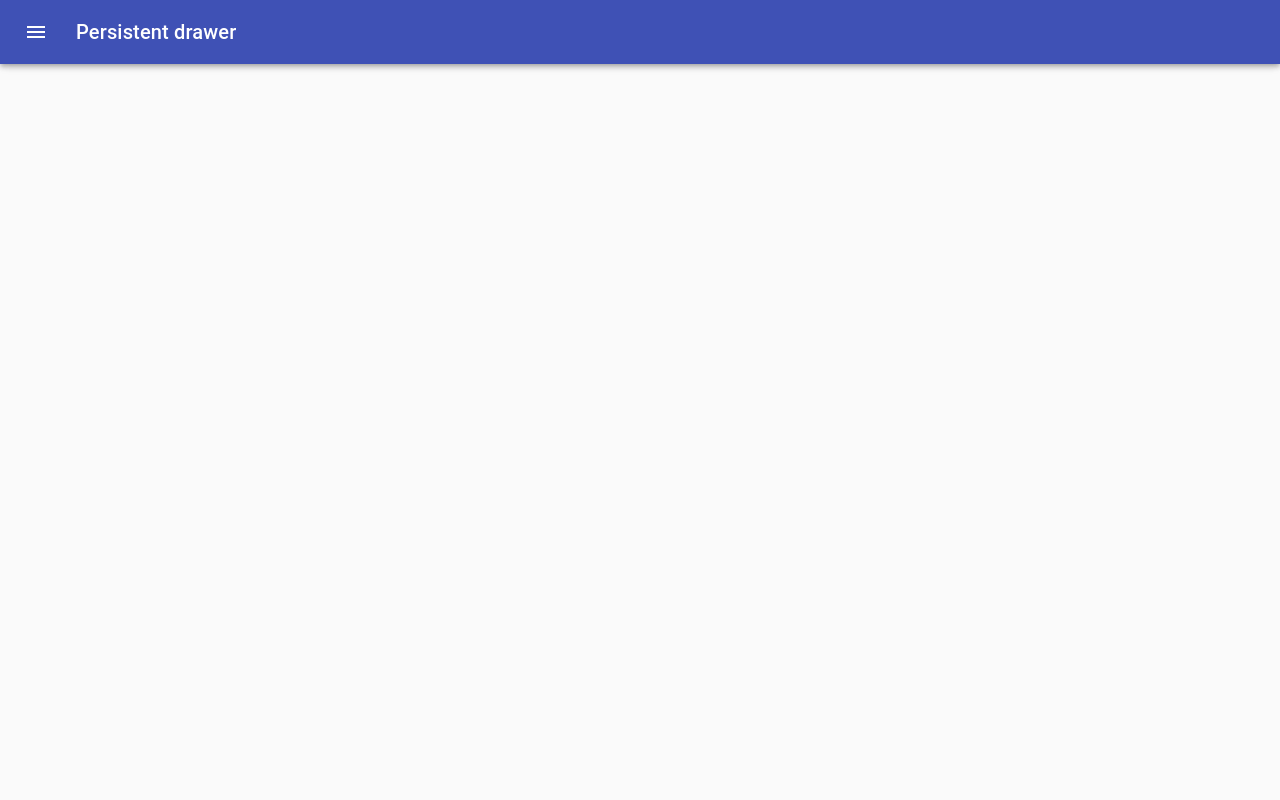
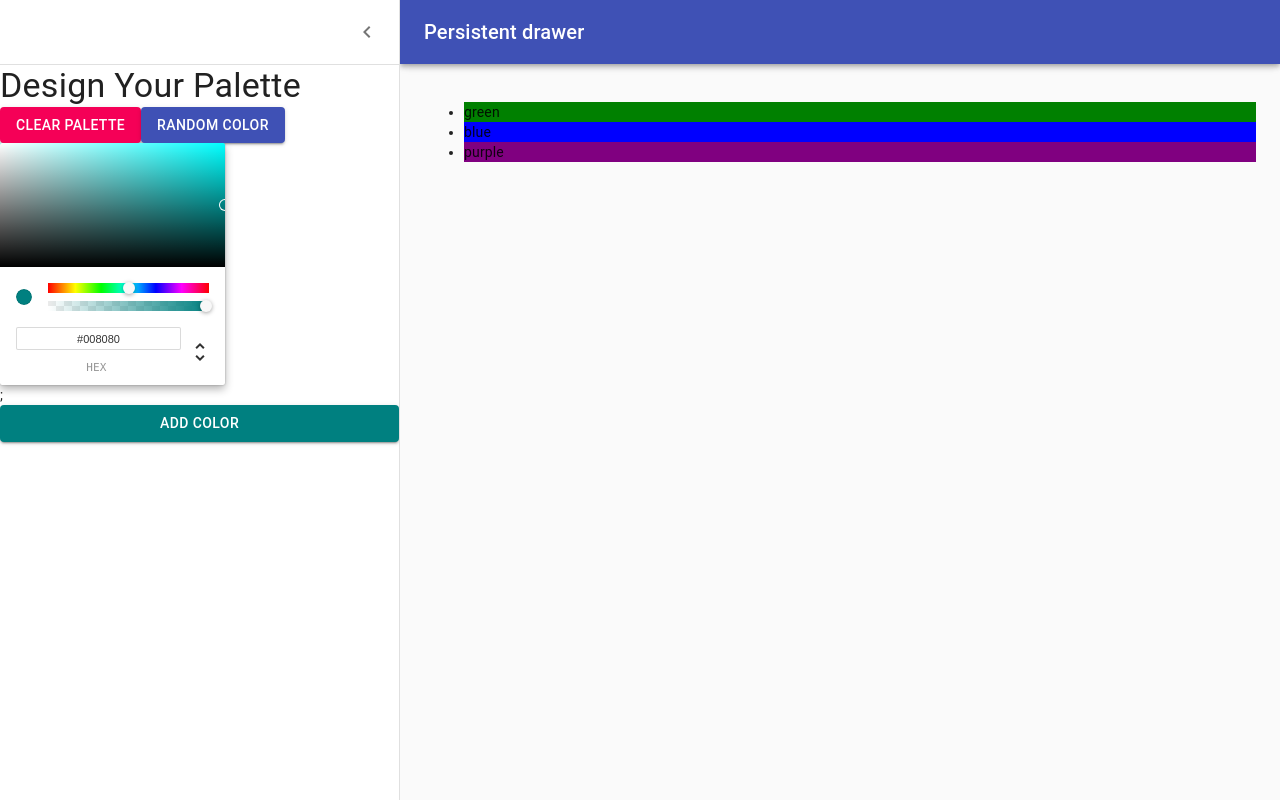
Before and after one commit to Giselle-Design/Palette_Of_Colors_React, a React (Create React App) app: page /palette/new in a window 1280 px wide. Built offline with nearby package versions, Linux system fonts and the light colour scheme.

Commit message:
Add Color from ColorPicker inside the Page

```diff
--- a/src/NewPaletteForm.js
+++ b/src/NewPaletteForm.js
@@ -1,6 +1,8 @@
-import React from 'react';
+
+import React, { Component } from 'react';
 import clsx from 'clsx';
-import { makeStyles, useTheme } from '@material-ui/core/styles';
+import classNames from "classnames";
+import { withStyles } from "@material-ui/core/styles";
 import Drawer from '@material-ui/core/Drawer';
 import CssBaseline from '@material-ui/core/CssBaseline';
 import AppBar from '@material-ui/core/AppBar';
@@ -15,10 +17,9 @@
 
 
 
-
 const drawerWidth = 400;
 
-const useStyles = makeStyles((theme) => ({
+const styles = theme => ({
     root: {
         display: 'flex',
       },
@@ -74,20 +75,46 @@
         marginLeft: 0,
       },
 
-}));
+  });
 
-export default function NewPaletteForm () {
-  const classes = useStyles();
-//   const theme = useTheme();
-  const [open, setOpen] = React.useState(false);
+class NewPaletteForm extends Component {
 
-  const handleDrawerOpen = () => {
-    setOpen(true);
+  constructor(props){
+      super(props);
+      this.state = {
+          open: true,
+          currentColor: 'teal',
+          colors: ['green', 'blue', 'purple']
       };
 
-  const handleDrawerClose = () => {
-    setOpen(false);
+      this.updateCurrentColor = this.updateCurrentColor.bind(this);
+      this.addNewColor = this.addNewColor.bind(this)
+
+  }
+
+  handleDrawerOpen = () => {
+    this.setState({open: true});
   };
+
+  handleDrawerClose = () => {
+    this.setState({open: false});
+  };
+
+  updateCurrentColor(newColor){
+      console.log(newColor.hex);
+      this.setState({currentColor: newColor.hex});
+  };
+
+  addNewColor(){
+      this.setState({colors: [...this.state.colors, this.state.currentColor]});
+  }
+
+
+
+
+  render(){
+    const {classes} = this.props;
+    const {open} = this.state;
 
   return (
     <div className={classes.root}>
@@ -102,9 +129,9 @@
           <IconButton
             color="inherit"
             aria-label="open drawer"
-            onClick={handleDrawerOpen}
+            onClick={this.handleDrawerOpen}
             edge="start"
-            className={clsx(classes.menuButton, open && classes.hide)}
+            className={classNames(classes.menuButton, open && classes.hide)}
           >
             <MenuIcon />
           </IconButton>
@@ -123,7 +150,7 @@
         }}
       >
         <div className={classes.drawerHeader}>
-          <IconButton onClick={handleDrawerClose}>
+          <IconButton onClick={this.handleDrawerClose}>
             <ChevronLeftIcon />
           </IconButton>
         </div>
@@ -135,21 +162,31 @@
             </div>
 
         <ChromePicker
-            color='purple'
-            onChangeComplete={ newColor =>console.log(newColor)}/>
-            <Button variant="contained" color='primary'>Add Color</Button>
-
-
+            color={this.state.currentColor}
+            onChangeComplete={this.updateCurrentColor}/>;
+            <Button variant="contained" color='primary'
+            style={{backgroundColor: this.state.currentColor}}
+            onClick={this.addNewColor}>
+                Add Color
+                </Button>
       </Drawer>
       <main
-        className={clsx(classes.content, {
+        className={classNames(classes.content, {
           [classes.contentShift]: open,
         })}
       >
         <div className={classes.drawerHeader} />
-
+        <ul>
+            {this.state.colors.map(color=>(
+                <li style={{backgroundColor: color}}>{color}</li>
+            ))}
+        </ul>
       </main>
     </div>
   );
 
  }
+
+}
+
+export default withStyles(styles, {withTheme: true})(NewPaletteForm);
```
Lines whose indentation alone changed are shown as unchanged.
